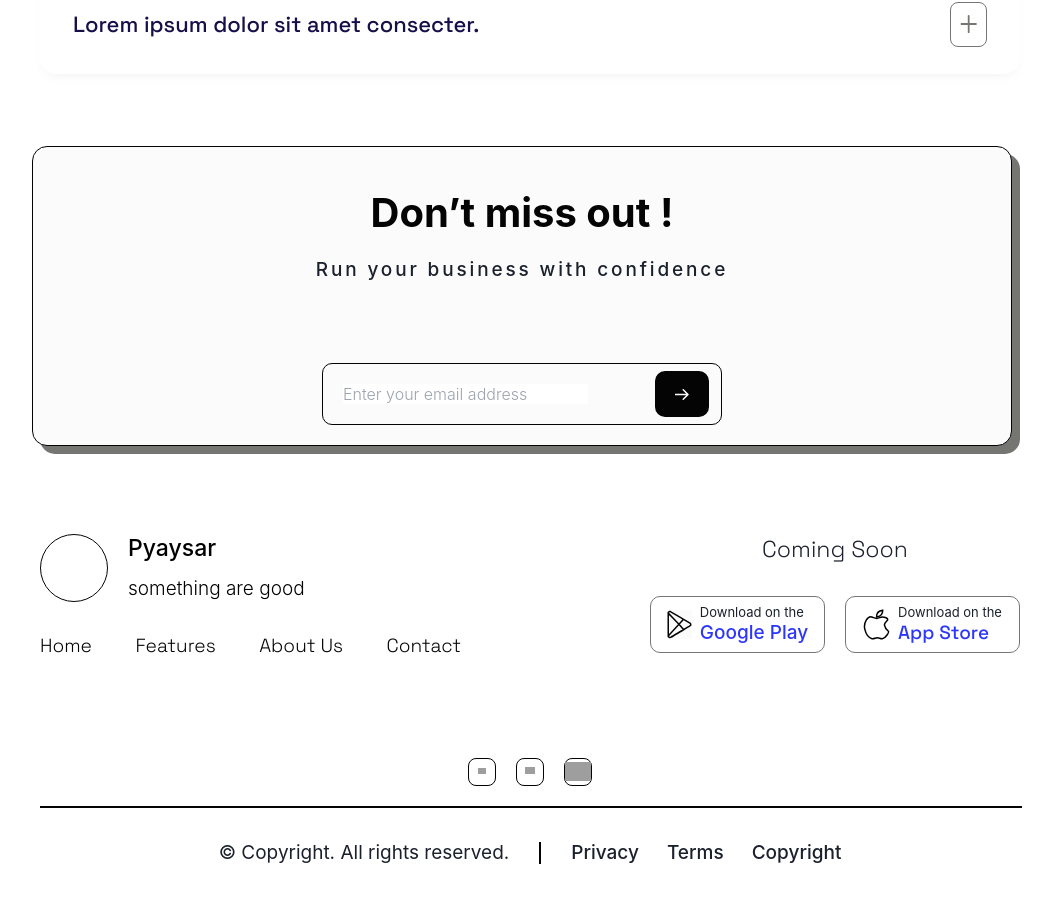
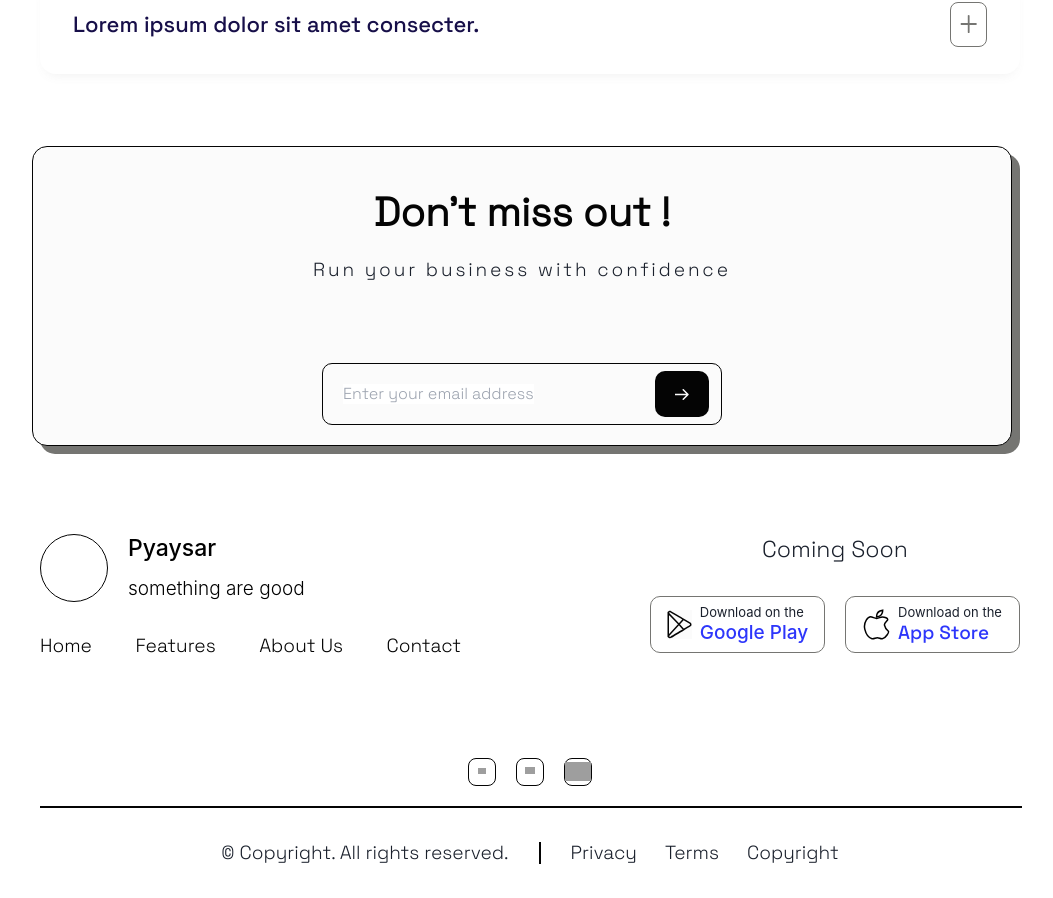
Before and after one commit to NyiHtutLwin05/PyaySar---Landing-Page, a React (Vite) app: page / in a window 1280 px wide. Shown: the part 3921-4819 px from the top of the page, without its empty margins (110-1163 px from the left). Built offline with nearby package versions, Linux system fonts and the light colour scheme; grey boxes are pictures that could not be loaded.

Commit message:
update footer

```diff
--- a/src/components/Footer/index.jsx
+++ b/src/components/Footer/index.jsx
@@ -9,7 +9,7 @@ const iconBoxClasses =
 
 const Index = () => {
   return (
-    <div className='flex flex-col gap-5 py-5 mx-[30px]'>
+    <div className='flex flex-col gap-5 py-5 mx-[30px] font-SGregular'>
       <div className='flex justify-center items-center gap-5'>
         <a className={iconBoxClasses}>
           <TwitterIcon />
--- a/src/section/News_Letter/index.jsx
+++ b/src/section/News_Letter/index.jsx
@@ -11,7 +11,7 @@ const Newsletter = () => {
   }
 
   return (
-    <div className='mx-[30px] text-SGregular'>
+    <div className='mx-[30px] font-SGregular'>
       {isMobileOrTablet ? (
         <NewsLetterTablet />
       ) : (
```
